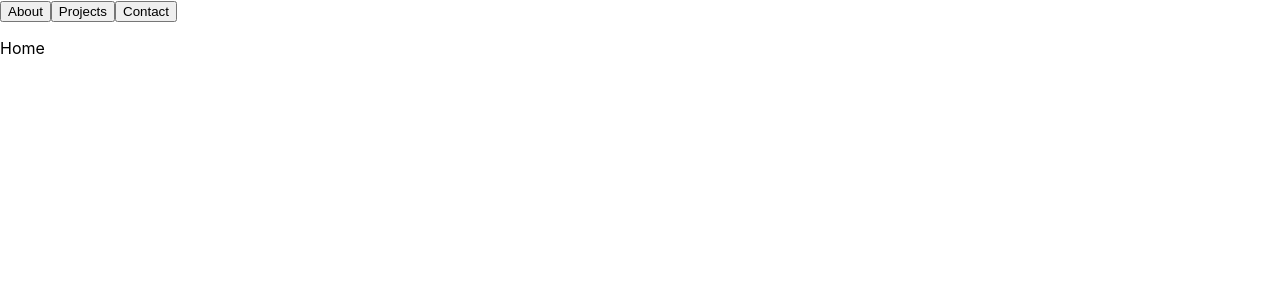
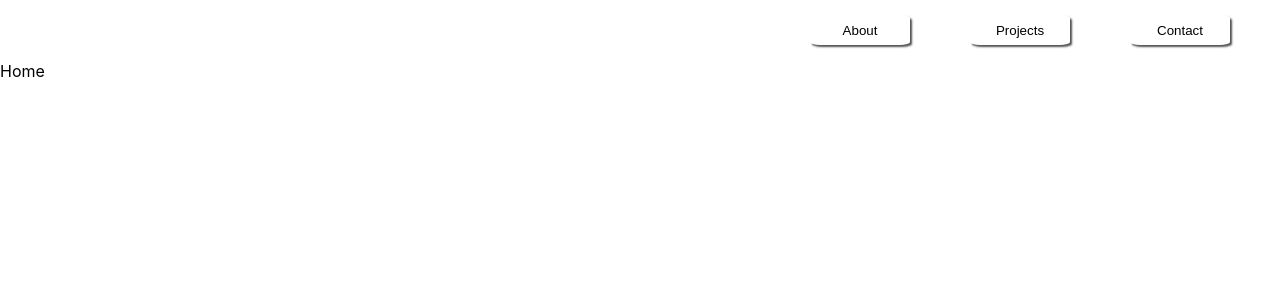
Before and after one commit to pandi1813/portfolio, a React (Create React App) app: page / in a window 1280 px wide. Shown: the top 300 px of the page. Built offline with nearby package versions, Linux system fonts and the light colour scheme.

Commit message:
styled navbar and buttons

```diff
--- a/public/index.html
+++ b/public/index.html
@@ -24,7 +24,7 @@
       work correctly both with client-side routing and a non-root public URL.
       Learn how to configure a non-root public URL by running `npm run build`.
     -->
-    <title>React App</title>
+    <title>Andrea Peter | Front-end developer</title>
   </head>
   <body>
     <noscript>You need to enable JavaScript to run this app.</noscript>
--- a/src/components/NavBar/Button/Button.jsx
+++ b/src/components/NavBar/Button/Button.jsx
@@ -1,10 +1,11 @@
 import { NavLink } from "react-router-dom"
+import './button.css'
 
 export default function NavButton(props) {
     return (
         <>
             <NavLink to={props.path}>
-                <button>{props.name}</button>
+                <button className="nav-btn">{props.name}</button>
             </NavLink>
         </>
     )
--- a/src/components/NavBar/Button/button.css
+++ b/src/components/NavBar/Button/button.css
@@ -0,0 +1,18 @@
+.nav-btn {
+width: 100px;
+height: 30px;
+margin: 15px 10px 0;
+background-color: white;
+border: none;
+border-radius: 10%;
+box-shadow: 2px 2px 2px rgb(82, 82, 82);
+cursor: pointer;
+}
+
+.nav-btn:hover {
+box-shadow: -2px -2px 2px rgb(82, 82, 82);
+}
+
+.nav-btn:last-of-type {
+    margin-right: 50px;
+}
--- a/src/components/NavBar/NavBar.jsx
+++ b/src/components/NavBar/NavBar.jsx
@@ -1,5 +1,5 @@
 import NavButton from "./Button/Button"
-
+import './navbar.css'
 
 export default function NavBar() {
     return (
--- a/src/components/NavBar/navbar.css
+++ b/src/components/NavBar/navbar.css
@@ -0,0 +1,4 @@
+#navbar {
+    display: flex;
+    justify-content: flex-end;
+}
```
